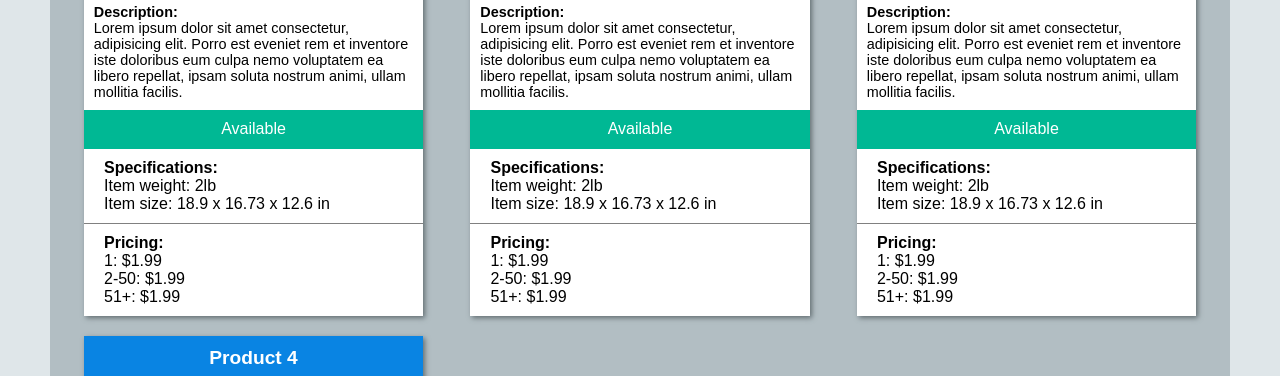
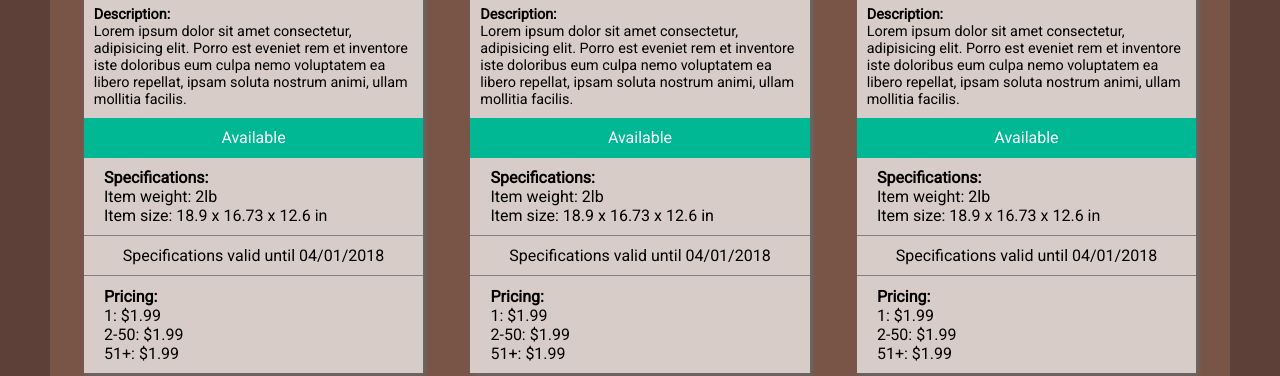
Before and after one commit to m-khezri/product_cards, a plain HTML site: page index.html in a window 1280 px wide. Shown: the part 392-768 px from the top of the page. Drawn offline with Linux system fonts and the light colour scheme.

Commit message:
Using Google fonts and changing color

```diff
--- a/index.html
+++ b/index.html
@@ -5,7 +5,7 @@
     <meta name="viewport" content="width=device-width, initial-scale=1.0">
     <meta http-equiv="X-UA-Compatible" content="ie=edge">
     <link rel="stylesheet" href="style.css">
-    <title>Product-cards</title>
+    <link href="https://fonts.googleapis.com/css?family=Roboto" rel="stylesheet">    <title>Product-cards</title>
 </head>
 <body>
 
@@ -30,6 +30,9 @@
                     <p><strong>Specifications:</strong></p>
                     <p class="weight"> Item weight: 2lb</p>
                     <p class="size">Item size: 18.9 x 16.73 x 12.6 in </p>
+                </div>
+                <div class="valid">
+                    <p>Specifications valid until 04/01/2018</p>
                 </div>
                 <div class="footer__box">
                     <p><strong>Pricing:</strong></p>
@@ -60,6 +63,9 @@
                     <p class="weight"> Item weight: 2lb</p>
                     <p class="size">Item size: 18.9 x 16.73 x 12.6 in </p>
                 </div>
+                <div class="valid">
+                        <p>Specifications valid until 04/01/2018</p>
+                    </div>
                 <div class="footer__box">
                     <p><strong>Pricing:</strong></p>
                     <p>1: $1.99</p>
@@ -89,6 +95,9 @@
                     <p class="weight"> Item weight: 2lb</p>
                     <p class="size">Item size: 18.9 x 16.73 x 12.6 in </p>
                 </div>
+                <div class="valid">
+                        <p>Specifications valid until 04/01/2018</p>
+                    </div>
                 <div class="footer__box">
                     <p><strong>Pricing:</strong></p>
                     <p>1: $1.99</p>
@@ -118,6 +127,9 @@
                     <p class="weight"> Item weight: 2lb</p>
                     <p class="size">Item size: 18.9 x 16.73 x 12.6 in </p>
                 </div>
+                <div class="valid">
+                        <p>Specifications valid until 04/01/2018</p>
+                    </div>
                 <div class="footer__box">
                     <p><strong>Pricing:</strong></p>
                     <p>1: $1.99</p>
--- a/style.css
+++ b/style.css
@@ -4,15 +4,15 @@
 }
 
 body {
-    background-color: #dfe6e9;
+    background-color: #5D4037;
     padding: 50px;
-    font-family: Arial, Helvetica, sans-serif
+    font-family: 'Roboto', sans-serif;
 }
 
 /* START of Styling the cards */
 
 .main__container{
-    background-color:#b2bec3;
+    background-color:#795548;
     margin: auto;
     width:100%;
     padding: 2%;
@@ -22,7 +22,7 @@ body {
 }
 
 .card__container{
-    background-color: #fff;
+    background-color: #D7CCC8;
     width:30%;
     box-shadow: 2px 2px 5px #636e72;
     margin: 10px;
@@ -30,12 +30,15 @@ body {
 }
 
 .header__box{
-    background-color: #0984e3;
+    background-color: #009688;
     text-align: center;
     padding:3%;
     margin:0;
     color:#fff;
-    font-size: 0.6em;
+}
+.header__box h1{
+    font-size:1.3em;
+    font-weight: 700;
 }
 
 .photo__box{
@@ -66,6 +69,13 @@ body {
     padding: 3% 6%;
 }
 
+.valid{
+    text-align: center;
+    padding:3%;
+    border-bottom: 1px solid gray;
+
+}
+
 .footer__box{
     padding: 3% 6%;
 }
```
Also changed, not shown: 1 other file.
